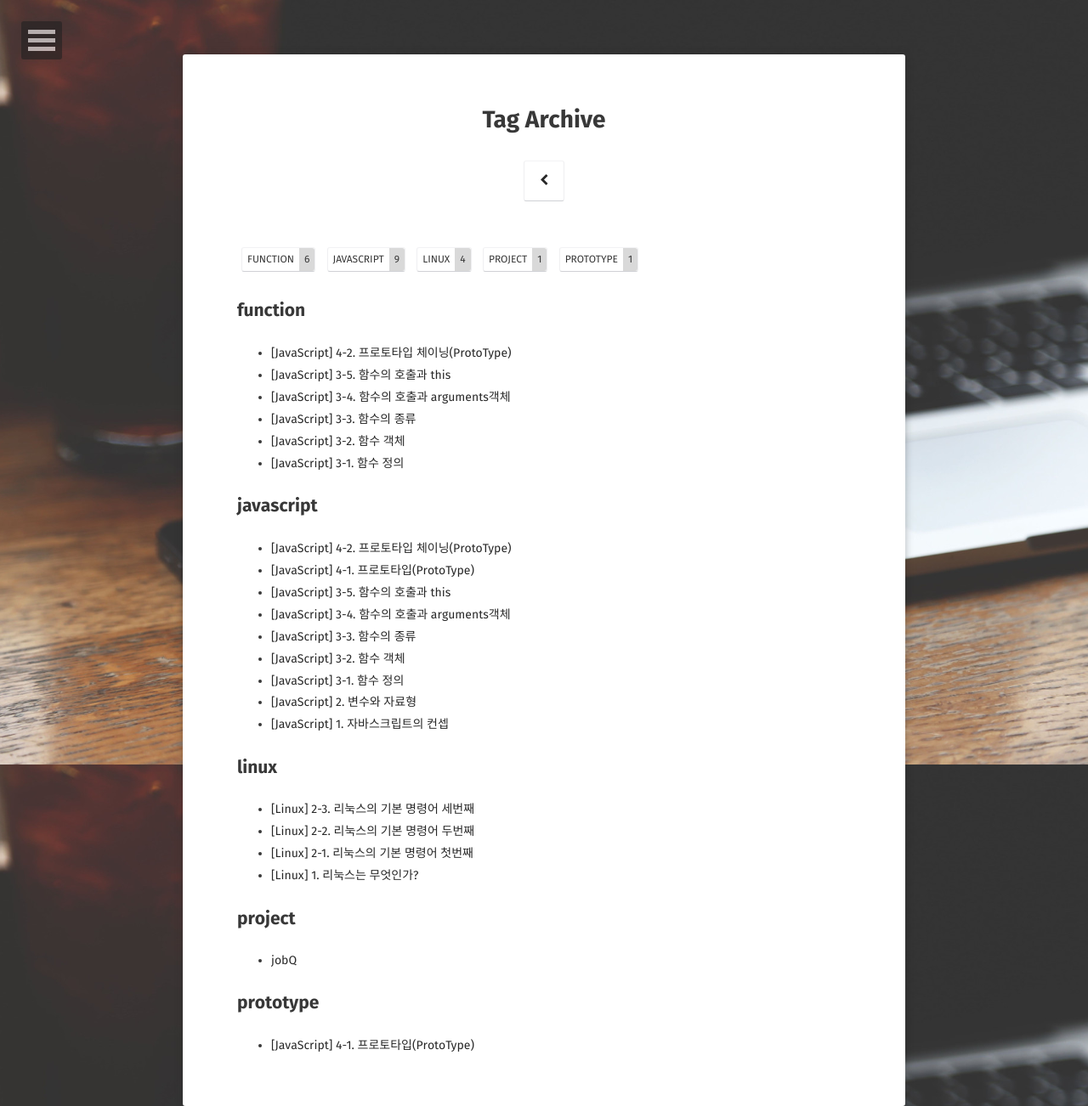
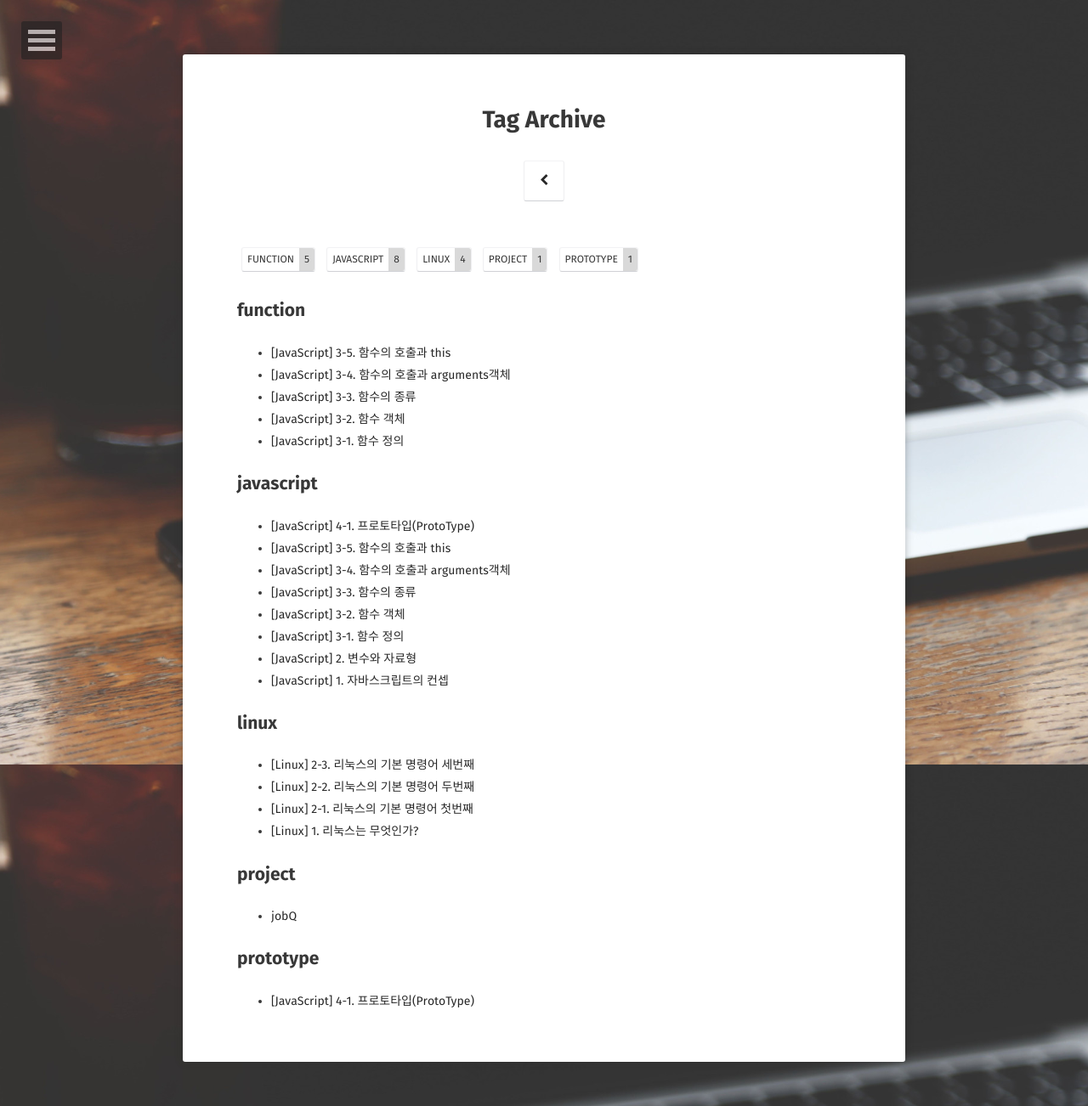
Before and after one commit to BKJang/DEVLOG, a Jekyll site: the page built from tags/index.html, in a window 1280 px wide. Shown: the whole page at 85% size. Built offline with Jekyll 4.4.1, drawn with Linux system fonts in a browser that asks for light colours; some web fonts are replaced.

Commit message:
Commit 2018-09-29-ProtoType.md

```diff
--- a/_posts/javascript/2018-10-01-ProtoType_Chaining.md
+++ /dev/null
@@ -1,14 +0,0 @@
----
-layout: post
-title:  "[JavaScript] 4-2. 프로토타입 체이닝(ProtoType)"
-date:   2018-09-29
-excerpt: "프로토타입에 대하여"
-tag:
-- javascript
-- function
-comments: true
----
-
-![JavaScript](/assets/img/es5.png)
-
-<br/>
```
Also changed, not shown: _posts/javascript/2018-09-29-ProtoType.md (+5 -1 lines).
